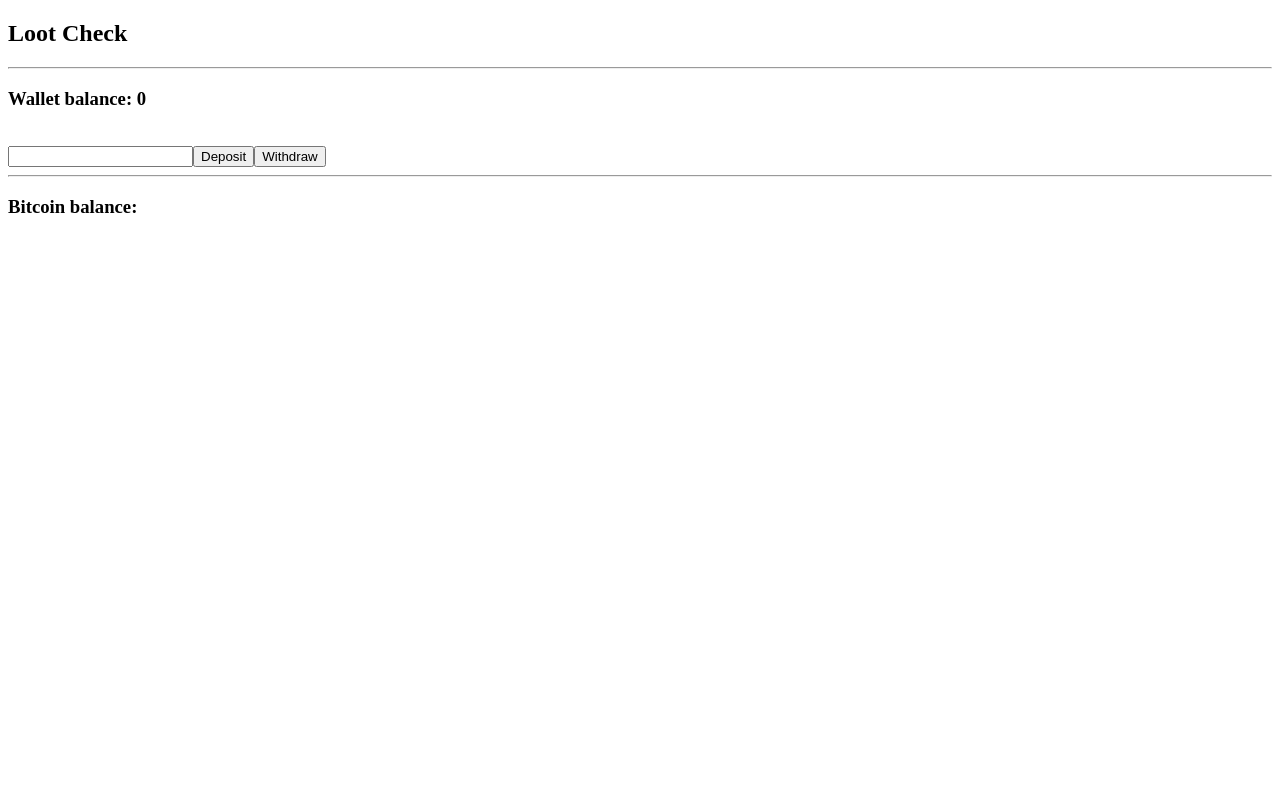
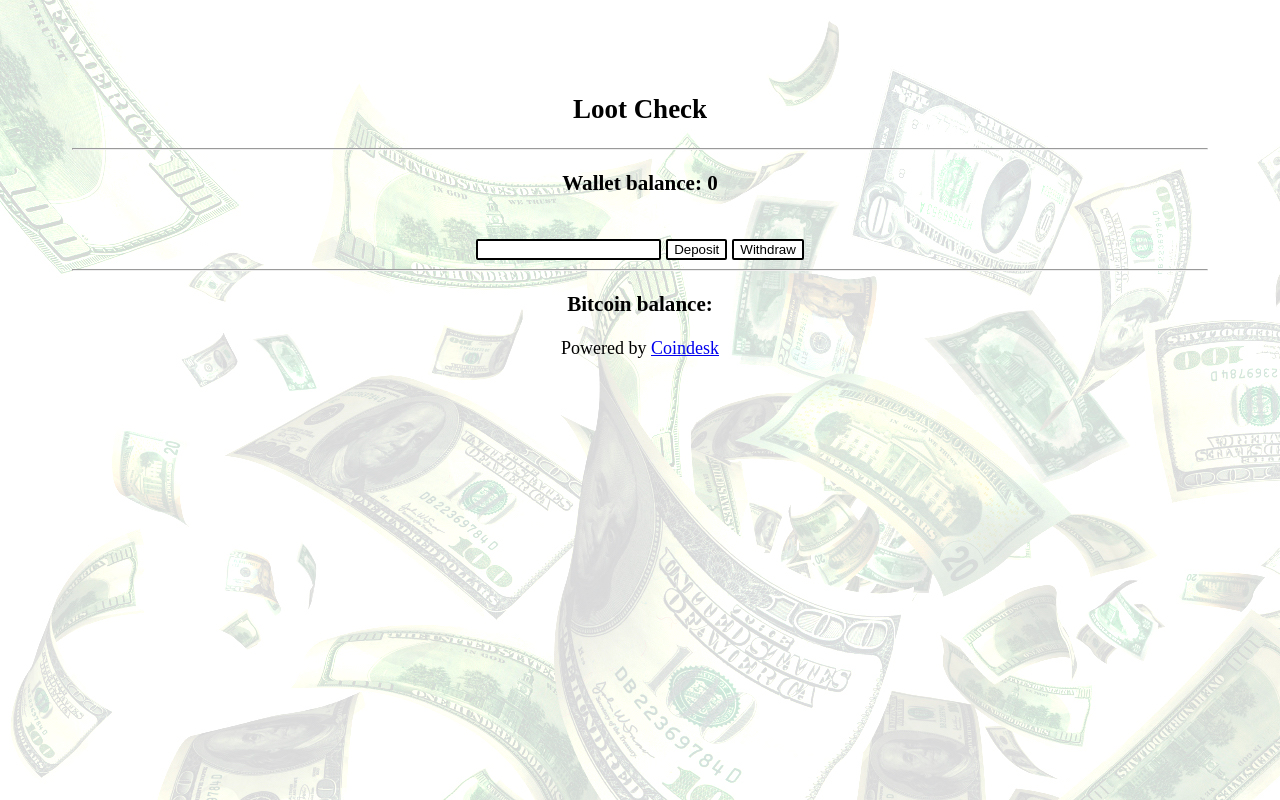
Before and after one commit to GoupilJeremy/react_tdd, a React (Create React App) app in the folder lootcheck/: page / in a window 1280 px wide. Built offline with nearby package versions, Linux system fonts and the light colour scheme; no server answers; what sfcookies would draw is missing.

Commit message:
Styling and API cleanup #47 (#56)

```diff
--- a/lootcheck/src/components/App.js
+++ b/lootcheck/src/components/App.js
@@ -10,6 +10,7 @@ const App = () => {
             <Wallet />
             <hr />
             <Loot />
+            <div>Powered by <a target='_blank' href='https:/www.coindesk.com/price'>Coindesk</a></div>
         </div>
     )
 }
--- /dev/null
+++ b/lootcheck/src/index.css
@@ -0,0 +1,16 @@
+body {
+    background-image: url('./assets/background.jpg');
+    text-align: center;
+    padding: 5%;
+    font-size: 18px;
+}
+
+button {
+    margin-left: 5px;
+}
+
+button, input {
+    border: 2px solid black;
+    border-radius: 2px;
+    background-color: white;
+}
--- a/lootcheck/src/index.js
+++ b/lootcheck/src/index.js
@@ -5,6 +5,7 @@ import thunk from 'redux-thunk';
 import rootReducer from './reducers';
 import { Provider } from 'react-redux';
 import App from './components/App';
+import './index.css';
 
 const store = createStore(rootReducer, applyMiddleware(thunk));
 
```
Also changed, not shown: lootcheck/src/assets/background.jpg (added), 1 other file (tests, documents, lock files or other folders).
